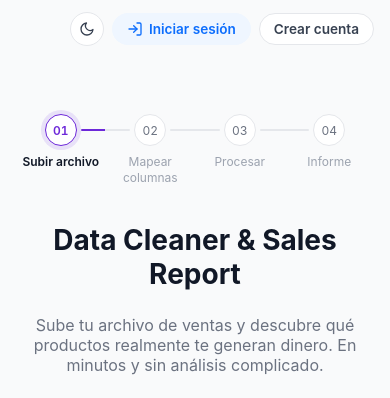
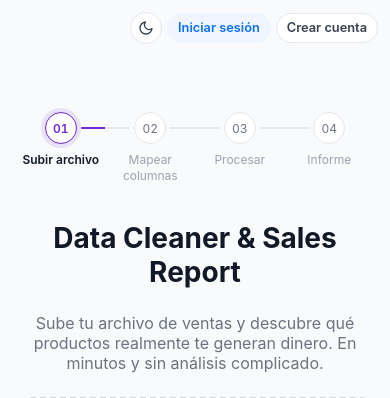
Before and after one commit to javiergilmr/digital-lab-app, a FastAPI app: page / in a window 390 px wide. Shown: the top 398 px of the page. Run offline with FastAPI, Linux system fonts and the light colour scheme; parts of the project's set-up code (start-up, migrations or seed data) failed here and were passed over.

Commit message:
style: improve user-bar layout for better mobile responsiveness

```diff
--- a/data-cleaner-app/static/css/styles.css
+++ b/data-cleaner-app/static/css/styles.css
@@ -847,9 +847,26 @@ input::-ms-clear {
     margin-bottom: 24px;
   }
 
+  /* Todos los botones en una sola fila: sin salto de línea y más compactos */
   .user-bar {
-    gap: 8px;
+    flex-wrap: nowrap;
+    gap: 6px;
     padding: 12px 16px;
+  }
+
+  .user-bar .user-btn,
+  .user-bar button[type="submit"].user-btn {
+    gap: 5px;
+    padding: 6px 10px;
+    font-size: 0.8rem;
+    white-space: nowrap;
+  }
+
+  .user-bar .theme-toggle,
+  .user-bar button.theme-toggle {
+    flex-shrink: 0;
+    width: 32px;
+    height: 32px;
   }
 
   /* En el celular no caben los tres: el correo se ve en Mi panel → Cuenta */
@@ -867,3 +884,15 @@ input::-ms-clear {
     font-size: 16px;
   }
 }
+
+/* Celulares angostos: sin íconos en los botones con texto para que quepan en una fila */
+@media (max-width: 400px) {
+  .user-bar {
+    gap: 5px;
+    padding: 12px;
+  }
+
+  .user-bar .user-btn svg {
+    display: none;
+  }
+}
```
